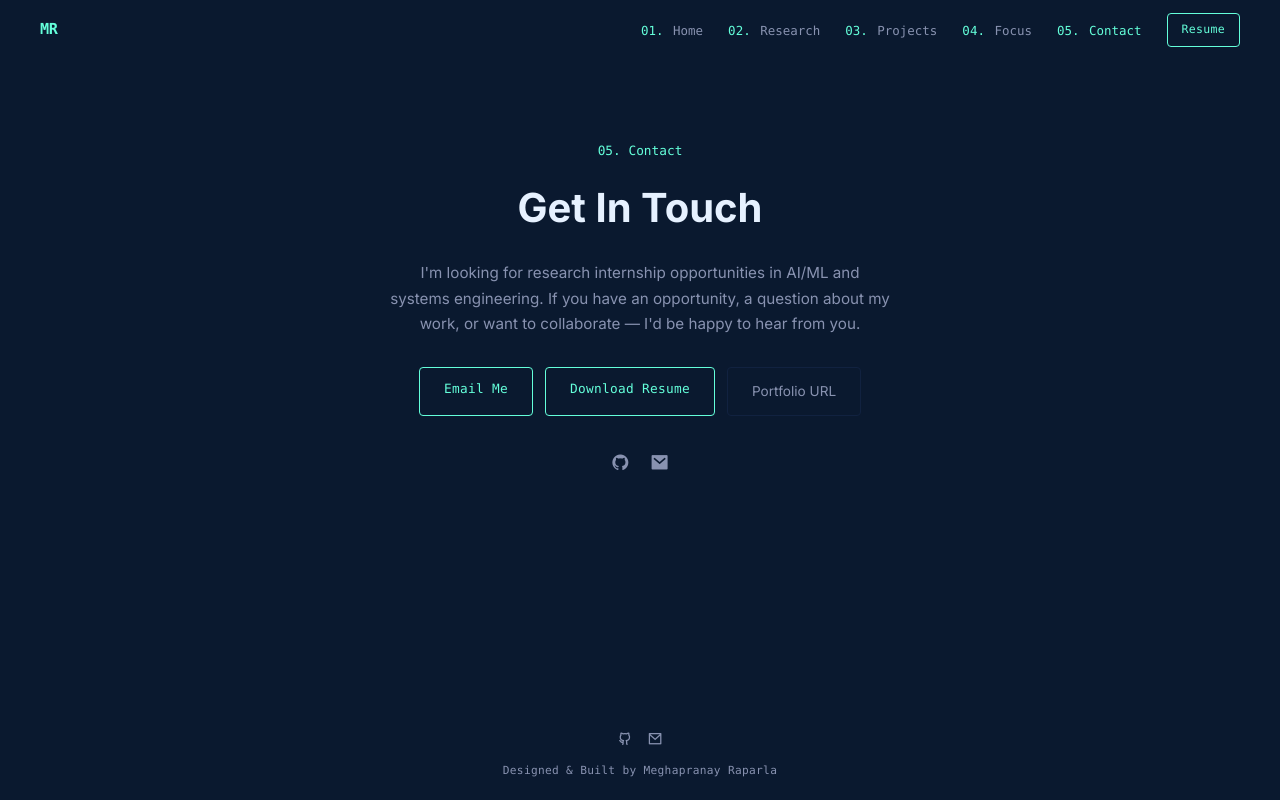
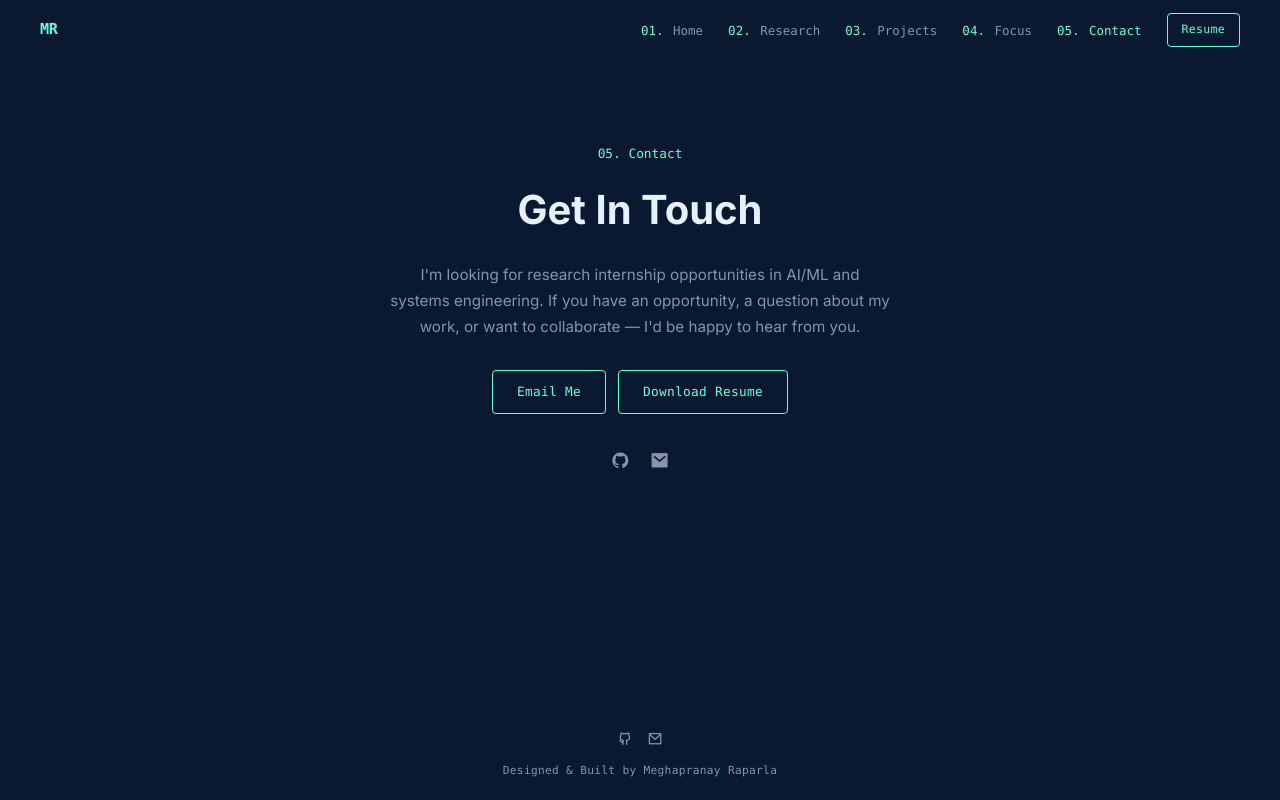
Before and after one commit to pranayr710/academic-portfolio, a React (Vite) app: page /contact in a window 1280 px wide. Built offline with nearby package versions, Linux system fonts and the light colour scheme.

Commit message:
Removed Portfolio URL buttons per user request; kept latest Resume update

```diff
--- a/src/pages/Contact.jsx
+++ b/src/pages/Contact.jsx
@@ -60,7 +60,6 @@ const Contact = () => {
                 <a href="/academic-portfolio/Resume.pdf" target="_blank" rel="noopener noreferrer" className="btn-primary">
                     Download Resume
                 </a>
-                <a href="https://pranayr710.github.io/academic-portfolio/" className="btn-outline" style={{ color: 'var(--text-dim)', border: '1px solid var(--bg-light)', padding: '12px 24px', borderRadius: '4px', textDecoration: 'none', transition: '0.2s', fontSize: '0.85rem' }}>Portfolio URL</a>
             </motion.div>
 
             <motion.div
--- a/src/pages/Home.jsx
+++ b/src/pages/Home.jsx
@@ -68,7 +68,6 @@ const Home = () => {
                 >
                     <Link to="/research" className="btn-primary">View Research</Link>
                     <a href="/academic-portfolio/Resume.pdf" target="_blank" rel="noopener noreferrer" className="btn-primary">Resume</a>
-                    <a href="https://pranayr710.github.io/academic-portfolio/" className="btn-outline" style={{ color: 'var(--text-dim)', border: '1px solid var(--bg-light)', padding: '12px 24px', borderRadius: '4px', textDecoration: 'none', transition: '0.2s', fontSize: '0.85rem' }}>Portfolio URL</a>
                 </motion.div>
             </div>
         </section>
```
